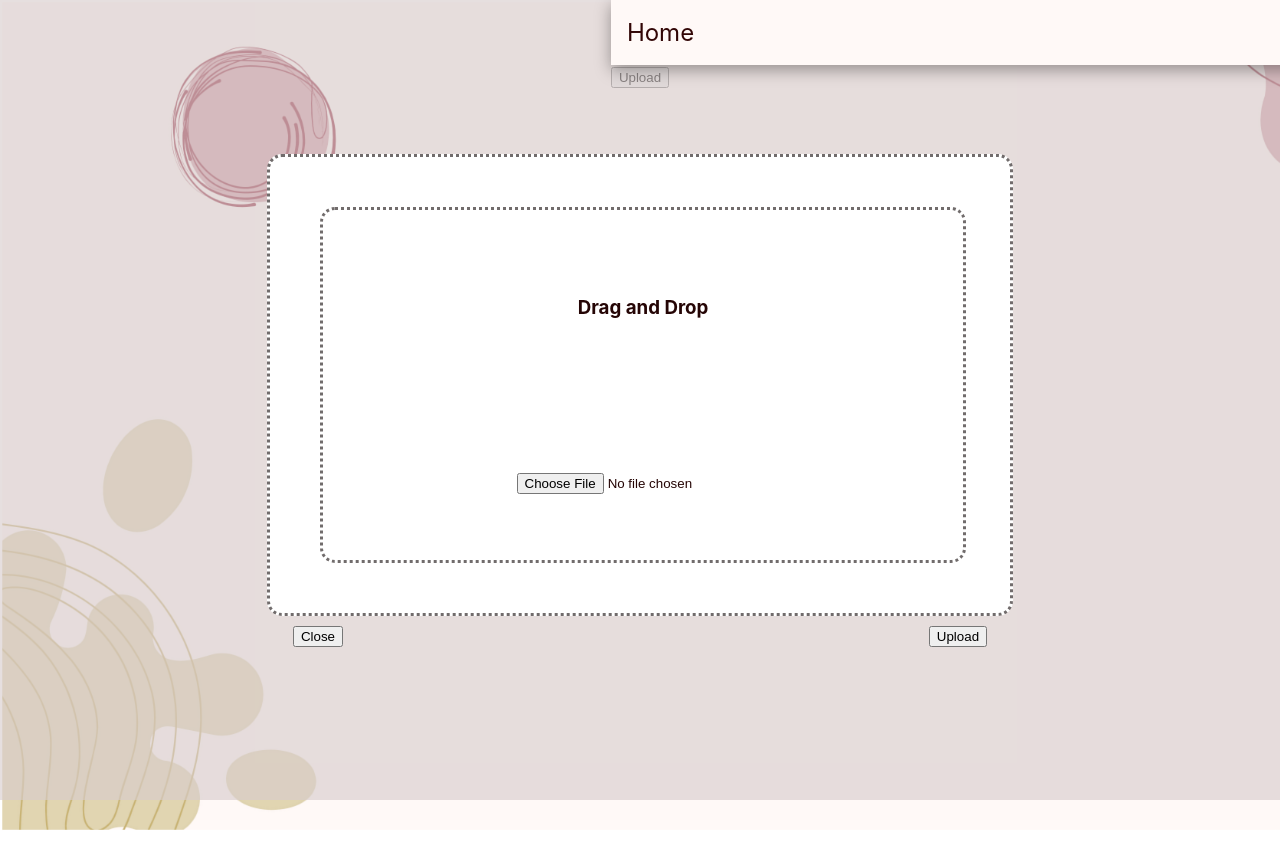
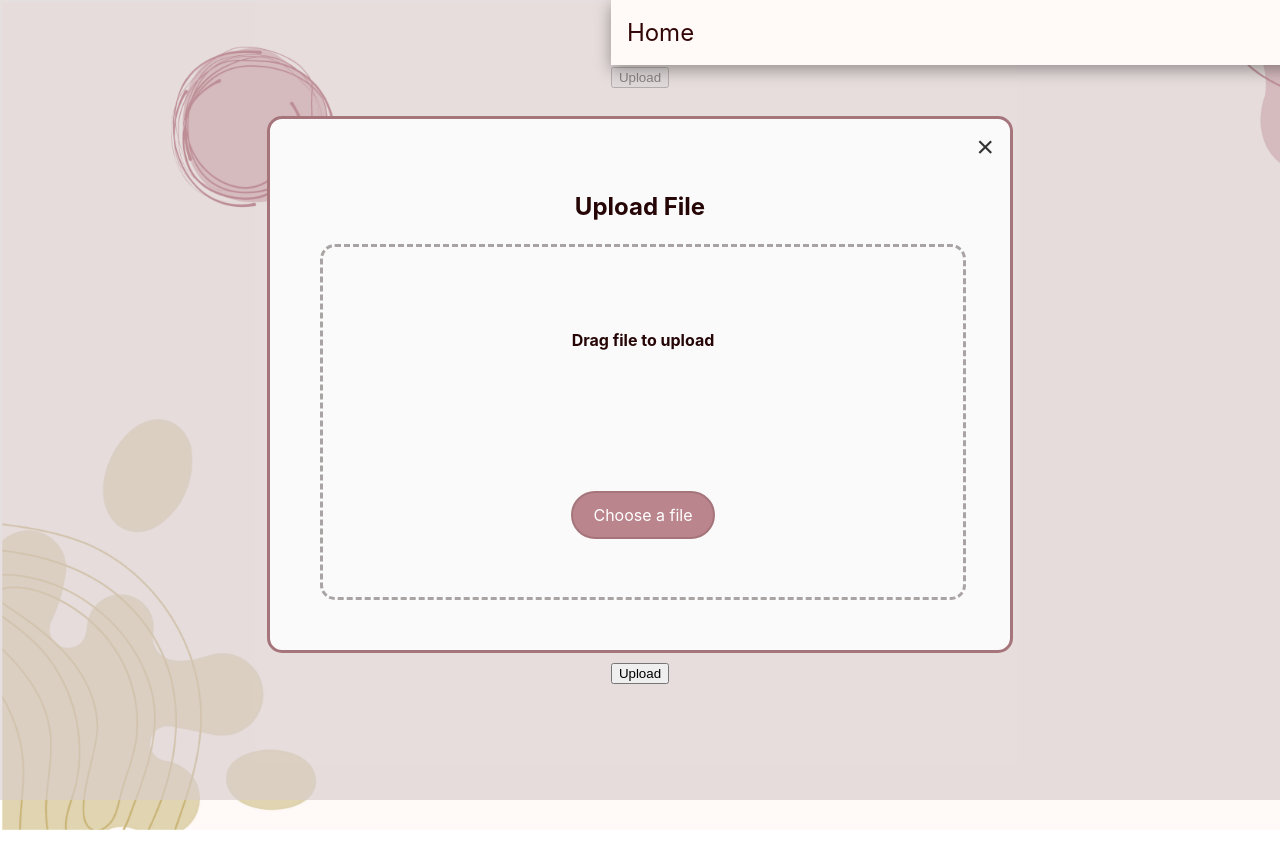
Before and after one commit to CTRL-V-CTRL-C/ctrl_c_ctrl_v-SOEN341_Project_F24, a React (Vite) app in the folder client/: page /CVSUpload in a window 1280 px wide. Both pictures are taken after a click on the button "Upload". Built offline with nearby package versions, Linux system fonts and the light colour scheme; no server answers.

Commit message:
changed the buttons, added more css

```diff
--- a/client/src/Pages/Components/PopUp.jsx
+++ b/client/src/Pages/Components/PopUp.jsx
@@ -103,9 +103,12 @@ function PopUp(props) {
 
     return (props.trigger) ? (
         <div className="popup">
-            <div className={`popup-inner ${highlighted ? "border-green" : "border-gray"}`}>
+            <div className={`popup-inner ${highlighted ? "border-green" : "border-outer"}`}>
+           {/* X button to close the popup */}
+        <button className="close-x" onClick={handleClose}>×</button>
+                <h2>Upload File</h2>
                 <div className={`dropZone ${highlighted ?
-                    "border-green bg-green" : "border-gray"}`}
+                    "border-green bg-green" : "border-inner"}`}
 
                     onDragEnter={() => {
                         setHighlighted(true);
@@ -125,8 +128,16 @@ function PopUp(props) {
                         setHighlighted(false);
                     }}
                 >
-                    <h3>Drag and Drop</h3>
-                    <input type="file" className="upload" onChange={(e) => handleFileChange(e.target.files[0])} />
+                    <h4>Drag file to upload</h4>
+                    <input
+                type="file"
+                className="file-input"
+                id="fileUpload"
+                onChange={(e) => handleFileChange(e.target.files[0])}
+            />
+                    <label htmlFor="fileUpload" className="upload-button">
+                Choose a file
+            </label>
 
                     {file && (
                         <div className="file-details">
@@ -143,7 +154,6 @@ function PopUp(props) {
                 </div>
             </div>
             <div className="bu">
-                <button className="close-btn" onClick={handleClose} >Close</button>
                 {props.children}
                 <button className="upload" onClick={handleUpload}>Upload</button>
             </div>
--- a/client/src/Pages/Components/Styles/PopUp.css
+++ b/client/src/Pages/Components/Styles/PopUp.css
@@ -10,17 +10,20 @@
     justify-content: center;
     align-items: center;
     gap:10px;
+    box-shadow: gray;
 }
 
 .popup-inner{
-    border-style: dotted;
+    border-style: solid;
     position: relative;
     padding: 50px;
     width: 100%;
     max-width: 640px;
-    background-color: #FFF;
+    background-color:hwb(0 98% 2%);
     justify-content: space-between;
     border-radius: 15px;
+    border-width: 3px;
+
 }
 
 .bu{
@@ -38,13 +41,17 @@
     align-items: center;
     display: flex;
     flex-direction: column;
-    border-style: dotted;
+    border-style: dashed;
+    border-width: 3px;
     position: relative;
     border-radius: 15px;
 }
+.border-outer{
+    border-color:  #a6757c;
+}
 
-.border-gray {
-    border-color: rgb(113, 108, 108);
+.border-inner {
+    border-color: rgb(169, 163, 163);
 }
 
 .border-green {
@@ -52,7 +59,7 @@
 }
 
 .bg-green {
-    background-color: rgb(216, 217, 134);
+    background-color: #dddaa4;
 }
 
 .file-details {
@@ -64,3 +71,52 @@
     border-style: solid;
     border-color: rgb(113, 108, 108);
 }
+/* Modern looking upload button */
+.upload-button {
+    background-color:  #ba858c;
+    color: white;
+    padding: 10px 20px;
+    border: none;
+    border-radius: 25px;
+    font-size: 16px;
+    cursor: pointer;
+    transition: background-color 0.3s ease;
+    border: 2px solid #a6757c;
+}
+
+.upload-button:hover {
+    background-color: #ddbabf;
+}
+
+.file-input {
+    display: none; /* Hide the default file input */
+}
+
+/* Styles for the file details */
+.file-details {
+    margin-top: 15px;
+}
+
+.file-details ul {
+    list-style: none;
+    padding: 0;
+}
+
+.file-details li {
+    margin: 5px 0;
+}
+.close-x {
+    position: absolute;
+    top: 10px;
+    right: 10px;
+    background-color: transparent;
+    border: none;
+    font-size: 30px;
+    cursor: pointer;
+    color: #333;
+    transition: color 0.3s ease;
+}
+
+.close-x:hover {
+    color: #a7a650; /* Red color when hovered */
+}
```
